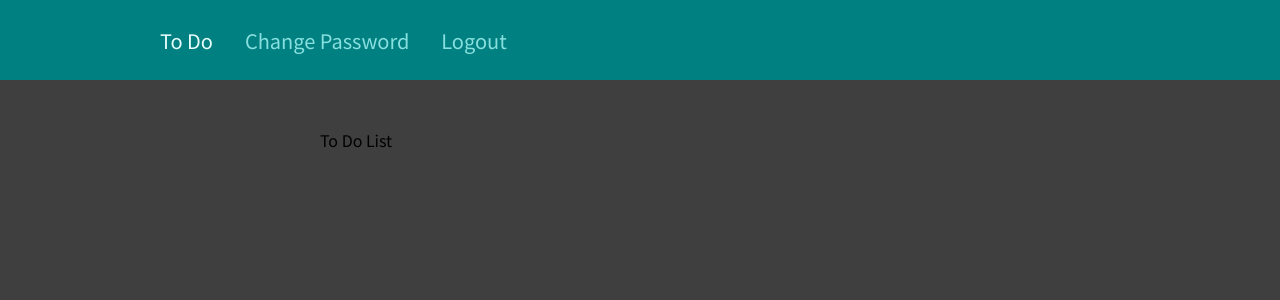
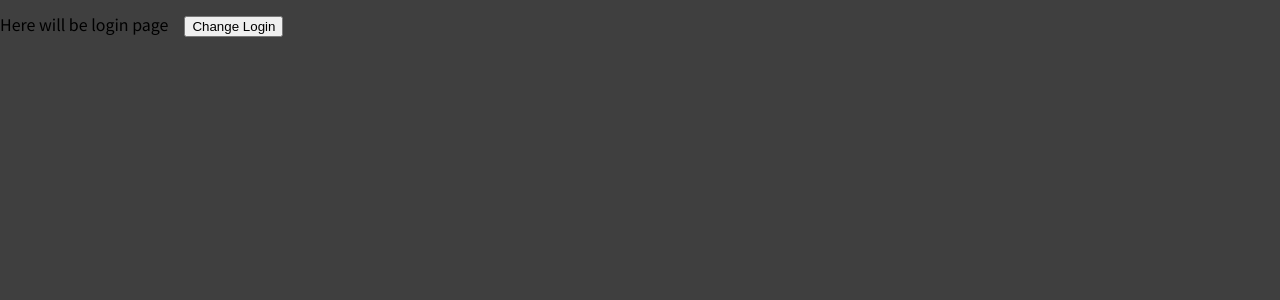
Before and after one commit to avuzikov/todo, a React (Create React App) app: page /login in a window 1280 px wide. Before the commit this address led to /. Shown: the top 300 px of the page. Built offline with nearby package versions, Linux system fonts and the light colour scheme.

Commit message:
Added Redux Toolkit authentification slice

```diff
--- a/package.json
+++ b/package.json
@@ -3,14 +3,17 @@
   "version": "0.1.0",
   "private": true,
   "dependencies": {
+    "@reduxjs/toolkit": "^1.6.2",
     "@testing-library/jest-dom": "^5.11.6",
     "@testing-library/react": "^11.2.2",
     "@testing-library/user-event": "^12.5.0",
     "history": "^5.1.0",
     "react": "^17.0.1",
     "react-dom": "^17.0.1",
+    "react-redux": "^7.2.6",
     "react-router-dom": "^6.0.2",
     "react-scripts": "4.0.1",
+    "redux": "^4.1.2",
     "web-vitals": "^0.2.4"
   },
   "scripts": {
--- a/src/App.js
+++ b/src/App.js
@@ -3,11 +3,21 @@ import { Route, Routes, Navigate } from "react-router-dom";
 import ChangePasswordPage from "./components/pages/ChangePasswordPage";
 import ToDoListPage from "./components/pages/ToDoListPage";
 import Layout from "./components/layout/Layout";
-import { useState } from "react";
 import LoginPage from "./components/pages/LoginPage";
+import { useSelector, useDispatch } from "react-redux";
+import { authActions } from "./store/auth";
 
 function App() {
-  const [loggedIn, setLoggedIn] = useState(true);
+  const dispatch = useDispatch();
+  const loginHandler = () => {
+    dispatch(authActions.login());
+  };
+  const logoutHandler = () => {
+    dispatch(authActions.logout(/*x*/)); // {type: SOME_UNIQUE_IDENTIFIER, payload: x}
+  };
+  const loggedIn = useSelector((state) => {
+    return state.auth.loggedIn;
+  });
   return (
     <React.Fragment>
       {!loggedIn && (
@@ -25,6 +35,12 @@ function App() {
           </Routes>
         </Layout>
       )}
+      <button
+        style={{ margin: "1rem" }}
+        onClick={loggedIn ? logoutHandler : loginHandler}
+      >
+        Change Login
+      </button>
     </React.Fragment>
   );
 }
--- a/src/components/layout/MainNavigation.js
+++ b/src/components/layout/MainNavigation.js
@@ -1,7 +1,6 @@
 import classes from "./MainNavigation.module.css";
 import { NavLink } from "react-router-dom";
 import Logout from "../Logout";
-import Card from "../UI/Card";
 
 const MainNavigation = () => {
   return (
--- a/src/index.js
+++ b/src/index.js
@@ -2,10 +2,13 @@ import ReactDOM from "react-dom";
 import { BrowserRouter } from "react-router-dom";
 import "./index.css";
 import App from "./App";
-
+import { Provider } from "react-redux";
+import store from "./store/index";
 ReactDOM.render(
-  <BrowserRouter>
-    <App />
-  </BrowserRouter>,
+  <Provider store={store}>
+    <BrowserRouter>
+      <App />
+    </BrowserRouter>
+  </Provider>,
   document.getElementById("root")
 );
--- /dev/null
+++ b/src/store/auth.js
@@ -0,0 +1,20 @@
+import { createSlice } from "@reduxjs/toolkit";
+
+const initialAuthentificationState = { loggedIn: false };
+
+const authSlice = createSlice({
+  name: "authentification",
+  initialState: initialAuthentificationState,
+  reducers: {
+    login(state, action) {
+      state.loggedIn = true;
+    },
+    logout(state, action) {
+      state.loggedIn = false;
+    },
+  },
+});
+
+export const authActions = authSlice.actions;
+
+export default authSlice.reducer;
--- /dev/null
+++ b/src/store/index.js
@@ -0,0 +1,7 @@
+import { configureStore } from "@reduxjs/toolkit";
+
+import authReducer from "./auth";
+
+const store = configureStore({ reducer: { auth: authReducer } });
+
+export default store;
```
Also changed, not shown: 2 other files (tests, documents, lock files or other folders).
